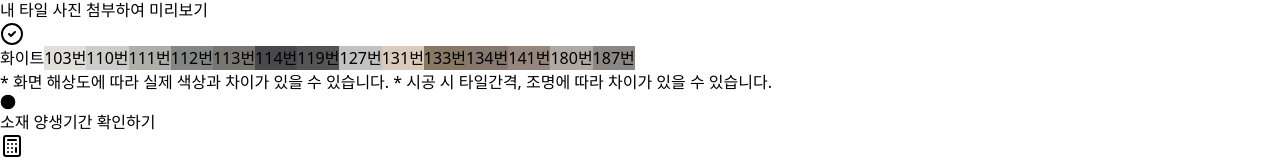
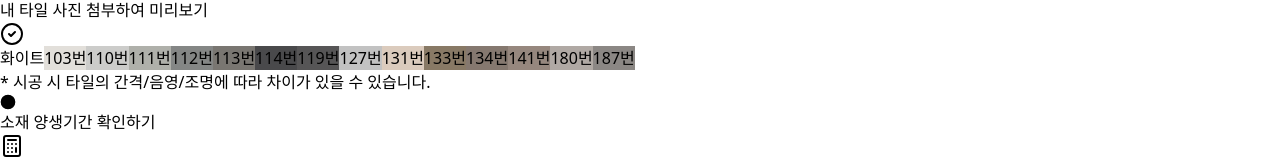
Before and after one commit to jsh5199-ai/julnun-web, a React (Vite) app: page / in a window 1280 px wide. Shown: the part 724-884 px from the top of the page. Built offline with nearby package versions, Linux system fonts and the light colour scheme.

Commit message:
수정완료

```diff
--- a/src/App.jsx
+++ b/src/App.jsx
@@ -421,8 +421,7 @@ const ColorPalette = ({ selectedColorId, onSelect, onTileImageUpload, tileImageU
                 ))}
             </div>
             <p className='text-xs text-gray-500 mt-3 text-center'>
-                * 화면 해상도에 따라 실제 색상과 차이가 있을 수 있습니다.
-                * 시공 시 타일간격, 조명에 따라 차이가 있을 수 있습니다.
+                * 시공 시 타일의 간격/음영/조명에 따라 차이가 있을 수 있습니다.
             </p>
         </div>
     );
```
